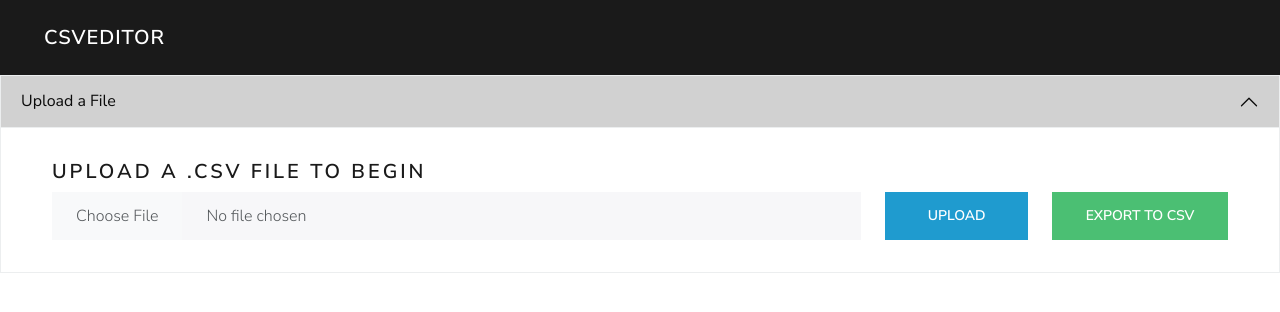
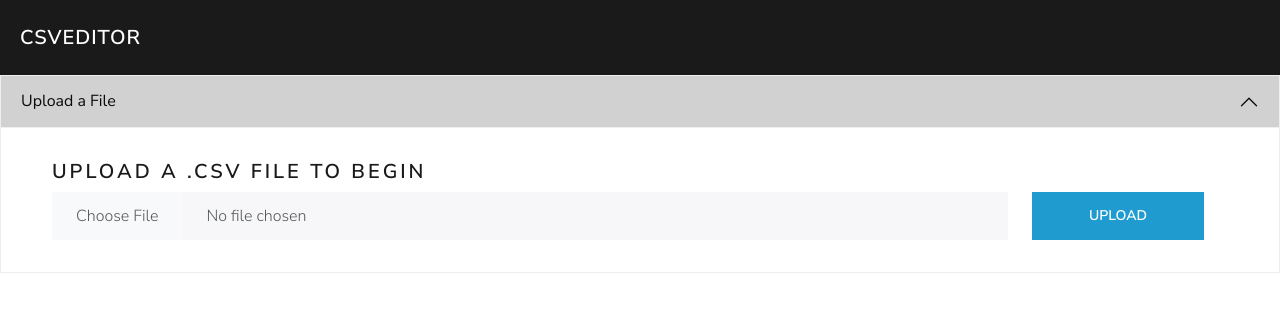
Before and after one commit to NicoGiuliani/csv_editor, a Django app: page / in a window 1280 px wide. Shown: the top 312 px of the page. Run offline with Django 5.2, Linux system fonts and the light colour scheme; some libraries are stand-ins or nearby versions.

Commit message:
Sorting working, fixed issue with urls

```diff
--- a/csv_editor/app/templates/index.html
+++ b/csv_editor/app/templates/index.html
@@ -1,4 +1,5 @@
 {% load static %}
+{% load custom_filters %}
 <!DOCTYPE html>
 <html lang="en">
   <head>
@@ -37,28 +38,30 @@
   <body>
 
     <nav class="navbar navbar-expand-lg bg-primary" data-bs-theme="dark">
-      <div class="container-fluid" style="width:95%">
-        <div class="w-100 me-auto">
+      <div class="container-fluid" style="padding: 0 20px">
+        <div class="me-auto">
           <a class="navbar-brand" href="/">CSVEditor</a>
           <button class="navbar-toggler" type="button" data-bs-toggle="collapse" data-bs-target="#navbarColor01" aria-controls="navbarColor01" aria-expanded="false" aria-label="Toggle navigation">
             <span class="navbar-toggler-icon"></span>
           </button>
         </div>
-        <div class="d-flex gap-5 w-50 justify-content-end">
+        <div class="d-flex gap-3 justify-content-end" style="max-width:80%">
           {% if data %}
-          <div class="row my-auto">
-            <div class="col-4">
-              <a href="/clear_all" class="btn btn-danger">Clear All</a>
-            </div>
-            <!-- <div class="collapse navbar-collapse" id="navbarColor01"> -->
-              <div class="col-8 p-0">
-                <form action="/search" class="d-flex">
-                  <input class="form-control me-sm-2 text-black" type="search" name="query" id="query">
-                  <button class="btn btn-secondary my-2 my-sm-0" type="submit">Search</button>
-                </form>
-              </div>
-            </div>
-            <!-- </div> -->
+          <div class="col-3 px-0">
+            <form action="/export" method="post">
+            {% csrf_token %}
+            <button class="btn btn-success w-100" type="submit">Export
+              to CSV</button>
+            </form>
+          </div>
+          <div class="col-3 px-0">
+            <a href="/clear_all" class="btn btn-danger w-100">Clear All</a>
+          </div>
+          <div class="col-6">
+            <form action="/search" class="d-flex">
+              <input class="form-control me-sm-2 text-black" type="search" name="query" id="query">
+              <button class="btn btn-secondary my-2 my-sm-0" type="submit">Search</button>
+            </form>
           </div>
           {% endif %}
       </div>
@@ -90,10 +93,10 @@
                 <p class="h4">Upload a .csv file to begin</p>
                 <div class="form-group w-100">
                   <div class="row">
-                    <div class="col-10">
+                    <div class="col-12">
                       <form action="/upload" method="post" enctype="multipart/form-data">
                         {% csrf_token %}
-                        <div class="row">
+                        <div class="row w-100">
                           <div class="col-10">
                             <!-- <label for="csvFile">Choose a CSV file:</label> -->
                             <input class="form-control" type="file" id="csvFile"
@@ -108,14 +111,7 @@
                     </form>
                   </div>
 
-                  <div class="col-2 mt-auto">
-                    <form action="/export" method="post">
-                      {% csrf_token %}
-                      <button class="btn btn-success w-100" type="submit">Export
-                        to CSV</button>
-                      </form>
-                    </div>
-                  </div>
+
                 </div>
               </div>
 
@@ -218,7 +214,9 @@
 
                   <th scope="col">
                     {% if display_header != "Edit" and display_header != "Delete" %}
-                    <a href="/sortByHeader/{{display_header}}">
+
+
+                    <a href='/sortByHeader/{{ display_header|replace }}'>
                       {{ display_header }}
                     </a>
                     {% else %}
--- a/csv_editor/app/views.py
+++ b/csv_editor/app/views.py
@@ -11,6 +11,7 @@ import csv
 last_uploaded_csv_data = None
 initial = 0
 headers = []
+ascending = {}
 
 
 def home(request):
@@ -61,16 +62,24 @@ def export(request):
     # Specify the file path where you want to save the CSV file
     csv_file_path = "output_file.csv"
     df = last_uploaded_csv_data
+
+    # Columns to ignore
+    columns_to_ignore = ['unique_index']
+
+    # Create a new DataFrame without the specified columns
+    df_without_columns = df.drop(columns=columns_to_ignore)
+    print("df:", df_without_columns)
+
     # Export the DataFrame to a CSV file
-    df.to_csv(csv_file_path, index=False)
-    json_string = df.to_json(orient="records")
-    json_data = json.loads(json_string)
-    print(type(json_data))
+    # df.to_csv(csv_file_path, index=False)
+    # json_string = df.to_json(orient="records")
+    # json_data = json.loads(json_string)
+    # print(type(json_data))
+    # context = {"data": json_data}
     print(f"DataFrame has been exported to {csv_file_path}")
-    context = {"data": json_data}
     response = HttpResponse(content_type="text/csv")
     response["Content-Disposition"] = f'attachment; filename="export.csv"'
-    df.to_csv(path_or_buf=response)  # with other applicable parameters
+    df_without_columns.to_csv(path_or_buf=response, index=False)  # with other applicable parameters
     return response
 
 
@@ -203,10 +212,10 @@ def upload(request):
         csv_file = request.FILES["csvFile"]
 
         df = pd.read_csv(csv_file)
+        # df.columns = df.columns.str.replace('/', '_')
 
         json_string = df.to_json(orient="records")
         json_data = json.loads(json_string)
-        print(json_data)
 
         headers = df.columns.tolist()
 
@@ -228,15 +237,15 @@ def upload(request):
               #    entry[header] = temp
               #    dictionary[header] = entry[header]
               # else:
+              ascending[header] = True
               dictionary[header] = str(entry[header])
           final_data.append(dictionary)
+
+
 
         headers.insert(0, "Unique Index")
         headers.insert(0, "Delete")
         headers.insert(0, "Edit")
-
-
-
 
 
         new_df = pd.DataFrame(final_data)
@@ -289,15 +298,35 @@ def search(request):
 
 
 
+
+def custom_sort(col):
+  try:
+      # Try converting the values to numbers
+      converted_values = [convert_to_valid_date(value) for value in col]
+      return converted_values
+  except ValueError:
+      try:
+        # If conversion fails, use the original method (str.lower())
+        converted_values = [float(value) for value in col]
+        return converted_values
+      except ValueError:
+        return col.str.lower()
+
+
+
+
+
 def sortByHeader(request, header):
   print(header)
   global last_uploaded_csv_data
   global initial
   global headers
   df = last_uploaded_csv_data
+  header = header.replace("%2F", "/")
   print(df)
 
-  df_sorted = df.sort_values(by=header)
+  df_sorted = df.sort_values(by=header, key=custom_sort, ascending=ascending[header])
+  ascending[header] = not ascending[header]
   last_uploaded_csv_data = df_sorted
   print(df_sorted)
   json_string = df_sorted.to_json(orient="records")
@@ -335,22 +364,22 @@ def is_valid_date(date_string):
       return False
 
 
-def is_valid_date_format(date_string, date_format):
+def is_valid_date_format(date_string):
     try:
-        # Attempt to parse the string into a date using the specified format
-        datetime.strptime(date_string, date_format)
+        # Attempt to parse the date string using the specified format
+        datetime.strptime(date_string, '%m/%d/%Y')
         return True
     except ValueError:
-        # If parsing fails, it's not a valid date in the specified format
+        # If parsing fails, the format is not valid
         return False
 
 
 
-def convert_to_valid_date(date_string, date_format):
+def convert_to_valid_date(date_string):
     try:
         # Attempt to parse the string into a date using the specified format
-        parsed_date = datetime.strptime(date_string, date_format)
+        parsed_date = datetime.strptime(date_string, '%m/%d/%Y')
         return parsed_date
     except ValueError:
         # If parsing fails, return None
-        return None
+        raise ValueError(f"Not a valid date")
```
Also changed, not shown: csv_editor/app/templatetags/custom_filters.py (added, +11 -0 lines), csv_editor/output_file.csv (+8 -11 lines), csv_editor/app/templatetags/__init__.py (added).
